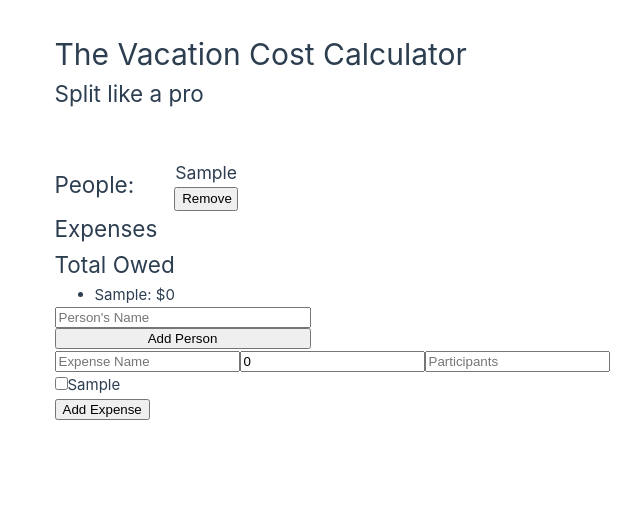
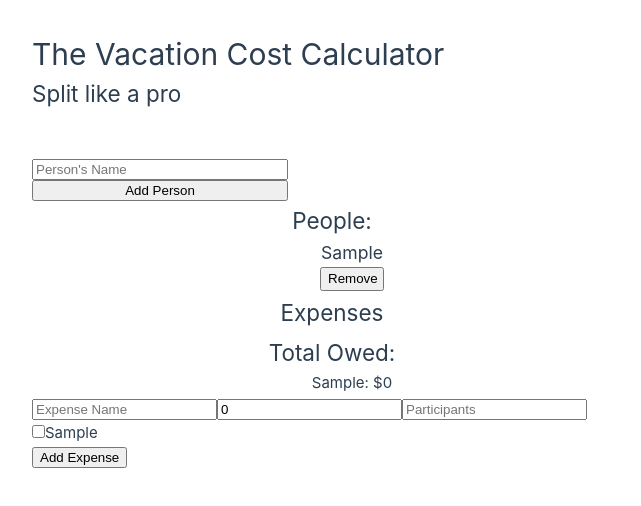
Before and after one commit to mwrowan89/Cost-Calculator, a Vue app: page / in a window 1280 px wide. Both pictures are taken after typing "Sample" into the empty fields and a click on the button "Add Person". Shown: the top 506 px of the page, without its empty margins (308-949 px from the left). Built offline with nearby package versions, Linux system fonts and the light colour scheme.

Commit message:
Added flex boxes but having trouble with expenses

```diff
--- a/src/views/CostCalculatorView.vue
+++ b/src/views/CostCalculatorView.vue
@@ -1,16 +1,16 @@
 <template>
   <div>
-    <person-list :people="people" @remove-person="removePerson"></person-list>
-    <expense-list :expenses="expenses" @remove-expense="removeExpense"></expense-list>
-    <div>
-      <h2>Total Owed</h2>
-      <ul>
-        <li v-for="(amountOwed, person) in calculateTotalOwed" :key="person">
+    <person-input @add-person="addPerson"></person-input>
+    <person-list class="people" :people="people" @remove-person="removePerson"></person-list>
+    <expense-list class="expenses" :expenses="expenses" @remove-expense="removeExpense"></expense-list>
+    <div class="total-owed">
+      <h2>Total Owed:</h2>
+      <ul class="total-owed-ul">
+        <li class="total-owed-li" v-for="(amountOwed, person) in calculateTotalOwed" :key="person">
           {{ person }}: ${{ amountOwed }}
         </li>
       </ul>
     </div>
-    <person-input @add-person="addPerson"></person-input>
     <expense-input :people="people" @add-expense="addExpense"></expense-input>
   </div>
 </template>
@@ -84,3 +84,36 @@ export default {
   }
 };
 </script>
+
+<style scoped>
+.total-owed-ul {
+  display: flex;
+  flex-wrap: wrap;
+  list-style: none;
+  justify-content: space-around;
+}
+
+.total-owed-li {
+  display: flex;
+  flex-direction: column;
+  flex-wrap: wrap;
+}
+
+.people,
+.expenses,
+.total-owed {
+  display: flex;
+  flex-direction: column;
+  flex-wrap: wrap;
+  justify-content: center;
+  align-items: center;
+  border: 2px solid white;
+  max-width: 75vw;
+  width: 75vh;
+}
+
+.people {
+  width: 75vh;
+  max-width: 60vw;
+}
+</style>
```
